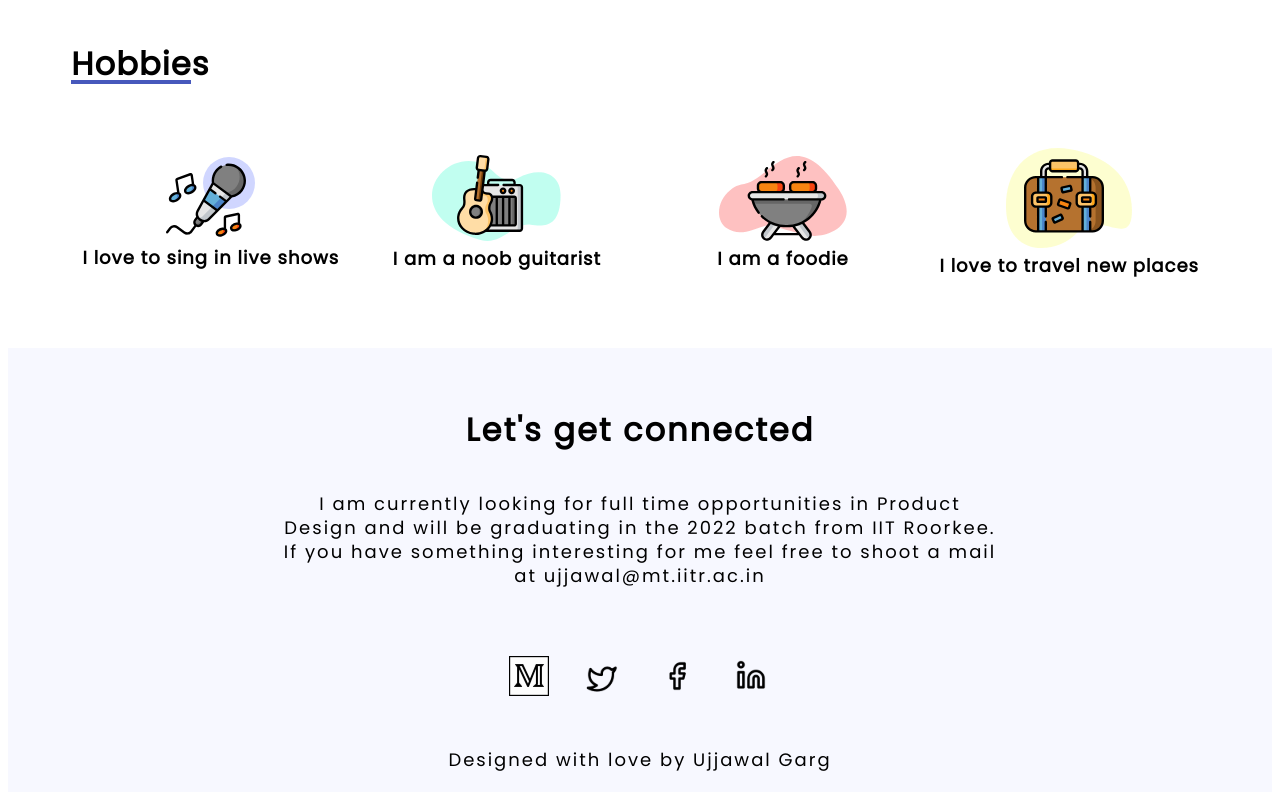
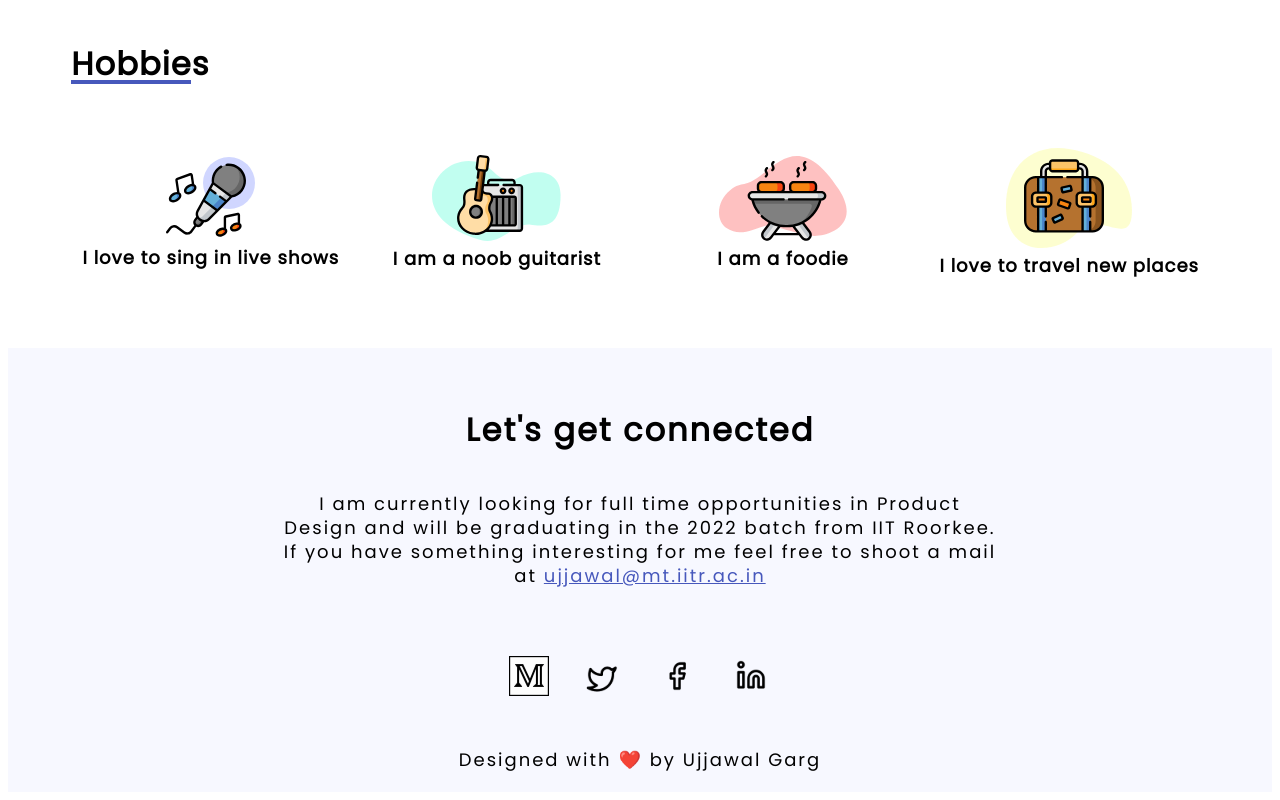
Before and after one commit to Shukshi/Portfoilo, a React (Create React App) app: page / in a window 1280 px wide. Shown: the part 1710-2510 px from the top of the page. Built offline with nearby package versions, Linux system fonts and the light colour scheme; a web font is replaced by a local one.

Commit message:
touch up of about page

```diff
--- a/src/components/footer/footer.module.css
+++ b/src/components/footer/footer.module.css
@@ -22,6 +22,11 @@
     padding: 0 15vw 6vh 15vw;
     margin: 20px;
 }
+ .gmail{
+     color: #4758BC;
+     text-decoration: underline;
+ }
+
 
 .contact{
     text-align: center;
--- a/src/components/footer/index.js
+++ b/src/components/footer/index.js
@@ -8,7 +8,7 @@ function Footer() {
                 Let's get connected
             </div>
             <div className = {classNames.textBox}>
-                I am currently looking for full time opportunities in Product Design and will be graduating in the 2022 batch from IIT Roorkee. If you have something interesting for me feel free to shoot a mail at ujjawal@mt.iitr.ac.in
+                I am currently looking for full time opportunities in Product Design and will be graduating in the 2022 batch from IIT Roorkee. If you have something interesting for me feel free to shoot a mail at <span className={classNames.gmail}> ujjawal@mt.iitr.ac.in <span className={classNames.underline}> </span></span>
             </div>
             <div className = {classNames.contact}>
                 <img src='images/contact-me/medium.svg' />
@@ -17,7 +17,7 @@ function Footer() {
                 <img src='images/contact-me/linkedin.svg'/>
             </div>
             <div className = {classNames.copyright}>
-                Designed with love by Ujjawal Garg
+                Designed with ❤️ by Ujjawal Garg
             </div>
         </div>
 
```
